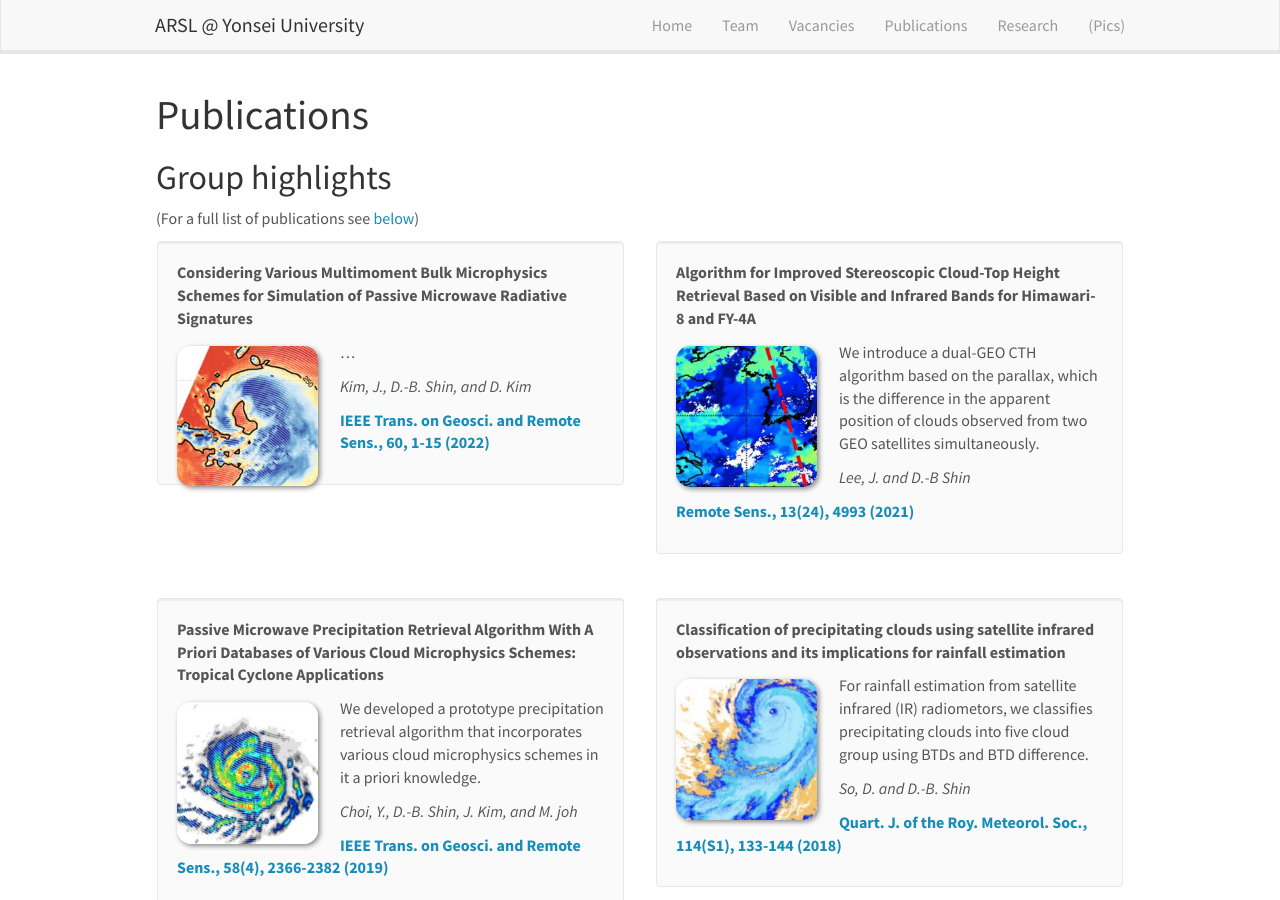
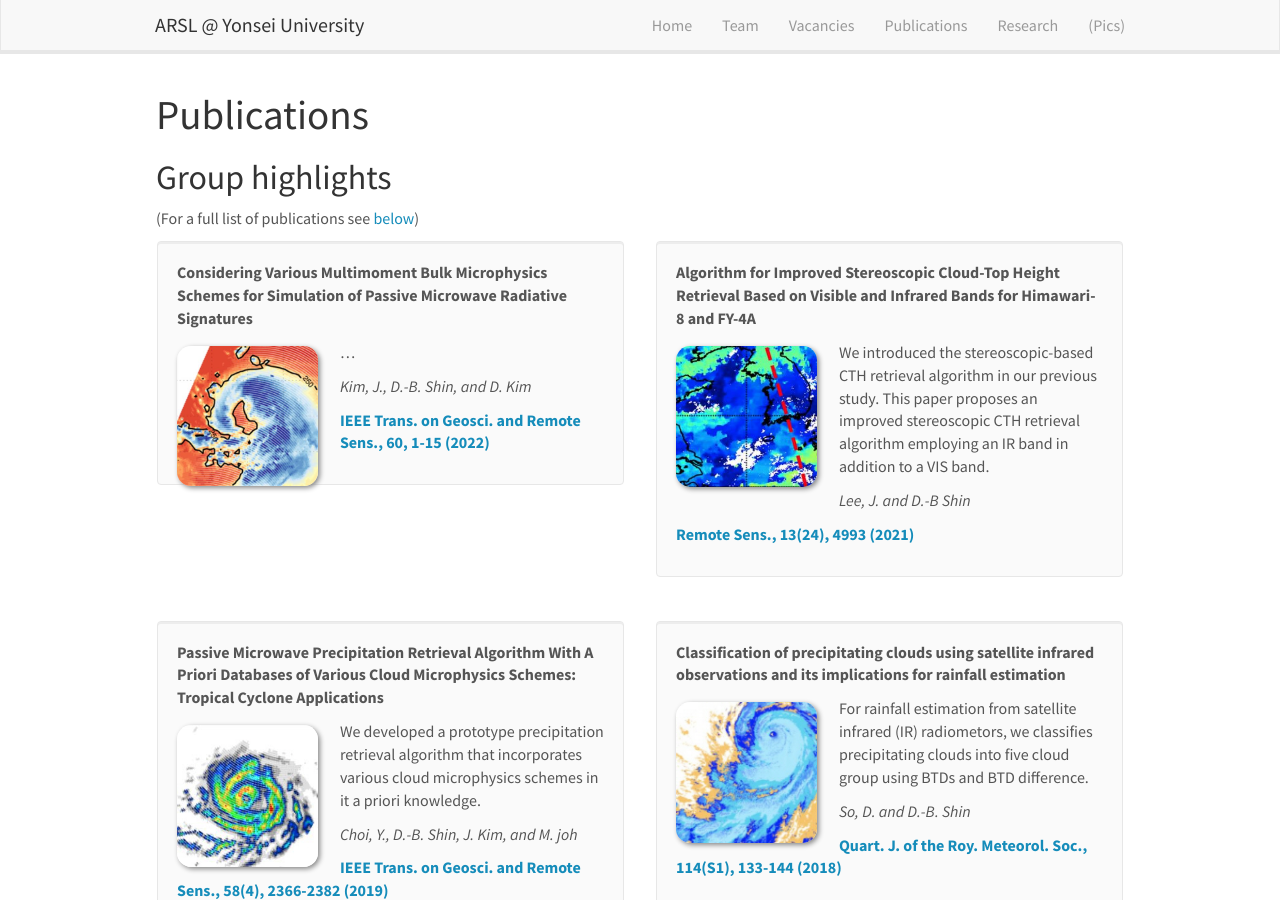
Before and after one commit to roo2003/roo2003.github.io, a Jekyll site: the page built from _pages/publications.md, in a window 1280 px wide and 900 px high. Built offline with Jekyll 4.4.1, drawn with Linux system fonts in a browser that asks for light colours; nearby versions of some CDN libraries.

Commit message:
Update publist.yml

```diff
--- a/_data/publist.yml
+++ b/_data/publist.yml
@@ -9,7 +9,7 @@
 
 - title: "Algorithm for Improved Stereoscopic Cloud-Top Height Retrieval Based on Visible and Infrared Bands for Himawari-8 and FY-4A"
   image: Pub_CTH2.JPG
-  description: "We introduce a dual-GEO CTH algorithm based on the parallax, which is the difference in the apparent position of clouds observed from two GEO satellites simultaneously."
+  description: "We introduced the stereoscopic-based CTH retrieval algorithm in our previous study. This paper proposes an improved stereoscopic CTH retrieval algorithm employing an IR band in addition to a VIS band."
   authors: Lee, J. and D.-B Shin
   link:
     url: https://doi.org/10.3390/rs13244993
```
